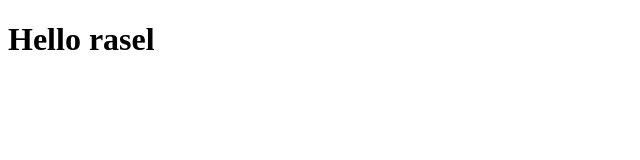
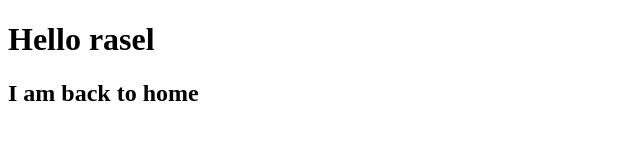
Before and after one commit to Raselraaz123/today-03-03-22, a plain HTML site: page index.html in a window 1280 px wide. Shown: the whole page, without its empty margins (0-640 px from the left). Drawn offline with Linux system fonts and the light colour scheme.

Commit message:
secomd commit

```diff
--- a/index.html
+++ b/index.html
@@ -8,5 +8,6 @@
 </head>
 <body>
     <h1>Hello rasel</h1>
+    <h2>I am back to home</h2>
 </body>
 </html>
```
